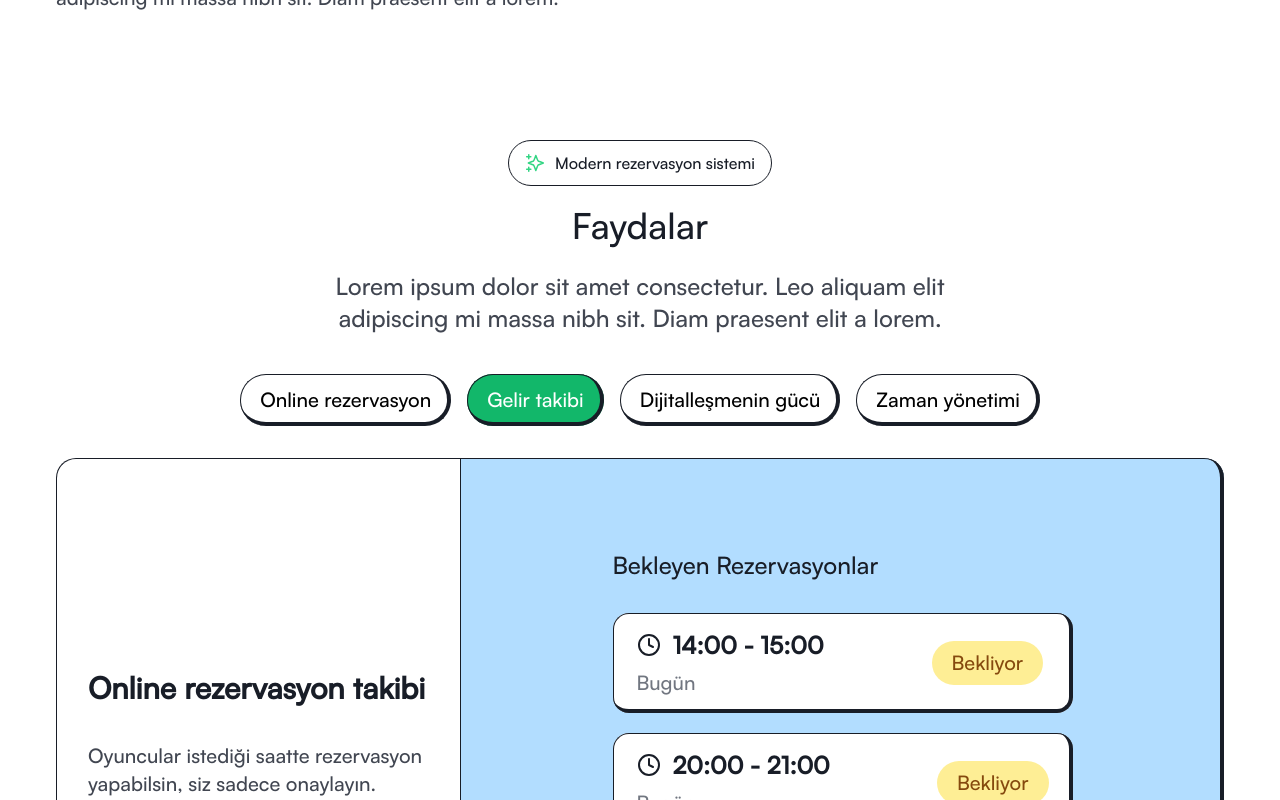
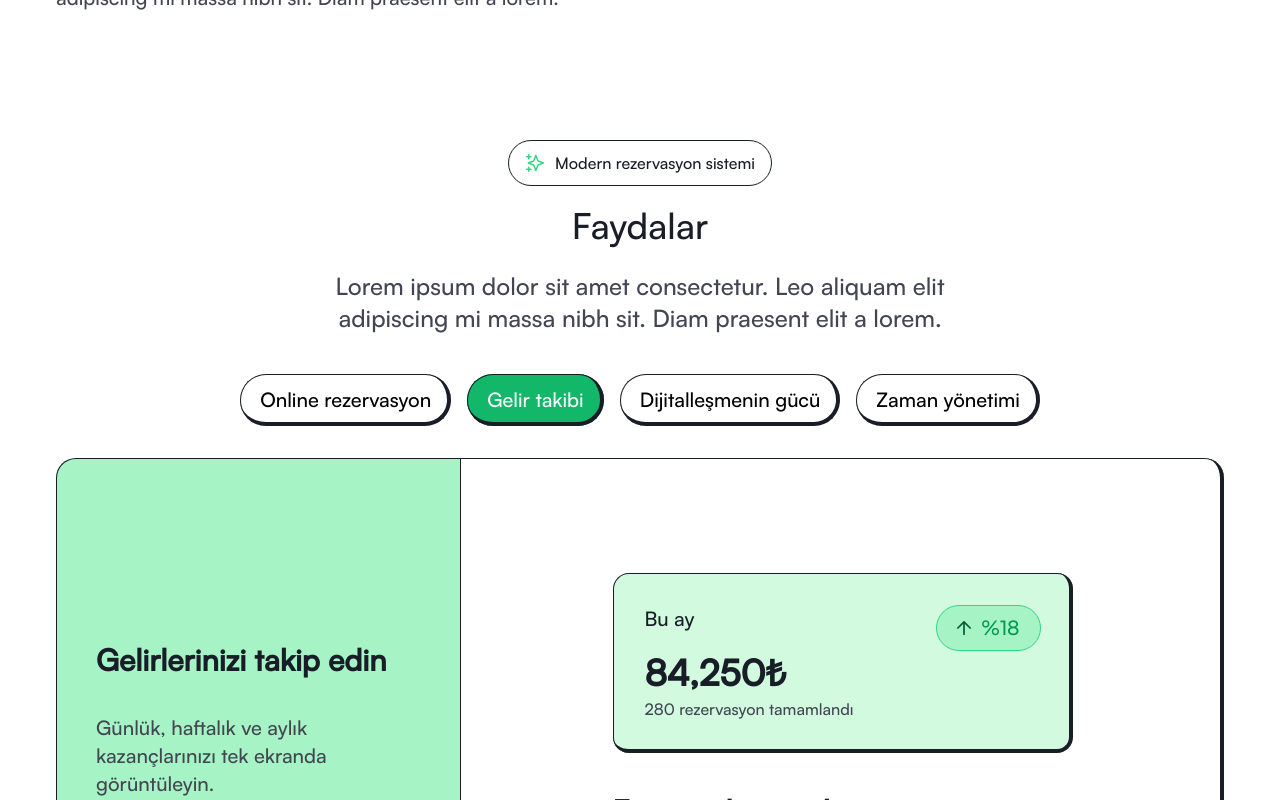
Before and after one commit to tbsoysal/sahadijital, a Next.js app: page / in a window 1280 px wide. Both pictures are taken after a click on the button "Gelir takibi". Shown: the part 2646-3446 px from the top of the page. Built offline with nearby package versions, Linux system fonts and the light colour scheme.

Commit message:
create benefit card component

```diff
--- a/src/app/globals.css
+++ b/src/app/globals.css
@@ -40,7 +40,7 @@ font-face {
   }
 
   .border-effect {
-    @apply relative before:absolute before:inset-0 before:border-primary-color before:border-t before:border-l before:rounded-full after:absolute after:inset-0 after:border-primary-color after:border-b-4 after:border-r-4 after:rounded-full;
+    @apply relative before:absolute before:inset-0 before:border-primary-color before:border-t before:border-l before:rounded-full before:pointer-events-none before:select-none after:absolute after:inset-0 after:border-primary-color after:border-b-4 after:border-r-4 after:rounded-full after:pointer-events-none after:select-none;
   }
 
   .nav-link {
@@ -53,6 +53,18 @@ font-face {
 
   .btn-secondary {
     @apply block bg-white text-black text-base rounded-lg cursor-pointer px-4 py-2.5 hover:after:border-b-1 hover:after:border-r-1;
+  }
+
+  .benefitContainer {
+    @apply max-w-[1264px] mx-auto bg-white rounded-[20px] after:rounded-[20px] before:rounded-[20px] tablet:flex tablet:h-[586px];
+  }
+
+  .benefitTextContainer {
+    @apply flex flex-col w-full p-8 mx-auto tablet:justify-center tablet:max-w-[404px] desktop:max-w-[508px];
+  }
+
+  .benefitImageContainer {
+    @apply w-full flex justify-start rounded-[20px] rounded-t-none items-center overflow-hidden p-8 tablet:rounded-l-none tablet:rounded-t-[20px] tablet:border-l-1;
   }
 }
 
--- a/src/components/sections/Benefits.tsx
+++ b/src/components/sections/Benefits.tsx
@@ -3,7 +3,8 @@
 import Badge from "@/components/ui/Badge"
 import { useState } from "react"
 import { cn } from "@/lib/utils";
-import Image from "next/image";
+import BenefitBox1 from "@/components/ui/BenefitBox1";
+import BenefitBox2 from "../ui/BenefitBox2";
 
 const tabs = [
   "Online rezervasyon",
@@ -12,8 +13,14 @@ const tabs = [
   "Zaman yönetimi",
 ]
 
+const tabComponents = [
+  <BenefitBox1 />,
+  <BenefitBox2 />
+]
+
 export default function Benefits() {
   const [tabSelected, setTabSelected] = useState(0);
+  const ActiveTab = tabComponents[tabSelected];
 
   return (
     <section className="max-w-[1264px] mx-auto px-5 py-12 tablet:px-12 tablet:py-16 desktop:px-0">
@@ -45,44 +52,8 @@ export default function Benefits() {
         }
       </div>
 
-      {/* Tab Contents */}
-      <div className="max-w-[1264px] mx-auto bg-white border-effect rounded-[20px] after:rounded-[20px] before:rounded-[20px] tablet:flex tablet:h-[586px]">
-        {/* Text Content */}
-        <div className="max-w-[404px] flex flex-col p-8 mx-auto tablet:justify-center desktop:max-w-[508px]">
-          <h3 className="font-bold text-3xl leading-[44px] mb-8">Online rezervasyon takibi</h3>
-          <p className="font-medium text-xl text-secondary-color leading-[28px] mb-2.5">Oyuncular istediği saatte rezervasyon yapabilsin, siz sadece onaylayın.</p>
-          <p className="font-medium text-xl text-secondary-color leading-[28px]">7/24 açık sanal saha defteriniz olsun.</p>
-        </div>
-        {/* Image content */}
-        <div className="w-full flex justify-start rounded-[20px] rounded-t-none items-center bg-[#B2DDFF] overflow-hidden p-8 tablet:rounded-l-none tablet:rounded-t-[20px] tablet:border-l-1">
-          <div className="mx-auto">
-            <p className="font-medium text-2xl text-start mb-8 ">Bekleyen Rezervasyonlar</p>
-            {/* Reservation Card */}
-            <div className="grid gap-5  overflow-hidden">
-              {
-                [
-                  "14:00 - 15:00",
-                  "20:00 - 21:00",
-                  "22:00 - 23:00"
-                ].map((time, index) => {
-                  return (
-                    <div key={index} className="flex items-center gap-[108px] bg-white border-effect rounded-[16px] after:rounded-[16px] before:rounded-[16px] w-[460px] px-6 py-4">
-                      <div className="flex flex-col gap-2">
-                        <div className="flex gap-3 items-center">
-                          <Image src="/images/clock.svg" alt="clock icon" width={24} height={24} />
-                          <span className="font-bold text-2xl min-w-max">{time}</span>
-                        </div>
-                        <span className="block font-medium text-xl text-[#717680]">Bugün</span>
-                      </div>
-                      <span className="block bg-[#FEEE95] text-[#85490E] text-xl font-medium rounded-full px-5 py-2">Bekliyor</span>
-                    </div>
-                  )
-                })
-              }
-            </div>
-          </div>
-        </div>
-      </div>
+      {/* Benefit Card */}
+      {ActiveTab}
 
     </section>
   )
--- /dev/null
+++ b/src/components/ui/BenefitBox1.tsx
@@ -0,0 +1,43 @@
+import Image from "next/image"
+
+export default function BenefitBox1() {
+  return (
+    <div className="benefitContainer border-effect">
+      {/* Text Content */}
+      <div className="benefitTextContainer">
+        <h3 className="font-bold text-3xl leading-[44px] mb-8">Online rezervasyon takibi</h3>
+        <p className="font-medium text-xl text-secondary-color leading-[28px] mb-2.5">Oyuncular istediği saatte rezervasyon yapabilsin, siz sadece onaylayın.</p>
+        <p className="font-medium text-xl text-secondary-color leading-[28px]">7/24 açık sanal saha defteriniz olsun.</p>
+      </div>
+      {/* Image content */}
+      <div className="benefitImageContainer bg-[#B2DDFF]">
+        <div className="mx-auto">
+          <p className="font-medium text-2xl text-start mb-8 ">Bekleyen Rezervasyonlar</p>
+          {/* Reservation Card */}
+          <div className="grid gap-5  overflow-hidden">
+            {
+              [
+                "14:00 - 15:00",
+                "20:00 - 21:00",
+                "22:00 - 23:00"
+              ].map((time, index) => {
+                return (
+                  <div key={index} className="flex items-center gap-[108px] bg-white border-effect rounded-[16px] after:rounded-[16px] before:rounded-[16px] w-[460px] px-6 py-4">
+                    <div className="flex flex-col gap-2">
+                      <div className="flex gap-3 items-center">
+                        <Image src="/images/clock.svg" alt="clock icon" width={24} height={24} />
+                        <span className="font-bold text-2xl min-w-max">{time}</span>
+                      </div>
+                      <span className="block font-medium text-xl text-[#717680]">Bugün</span>
+                    </div>
+                    <span className="block bg-[#FEEE95] text-[#85490E] text-xl font-medium rounded-full px-5 py-2">Bekliyor</span>
+                  </div>
+                )
+              })
+            }
+          </div>
+        </div>
+      </div>
+    </div>
+  )
+}
--- /dev/null
+++ b/src/components/ui/BenefitBox2.tsx
@@ -0,0 +1,59 @@
+import Image from "next/image"
+
+export default function BenefitBox2() {
+  return (
+    <div className="benefitContainer border-effect">
+
+      {/* Text Content */}
+      <div className="benefitTextContainer p-10! rounded-t-[20px] tablet:rounded-t-none tablet:rounded-l-[20px] bg-[#A6F4C5]">
+        <h3 className="font-bold text-3xl leading-[44px] mb-8">Gelirlerinizi takip edin</h3>
+        <p className="font-medium text-xl text-secondary-color leading-[28px] mb-2.5">Günlük, haftalık ve aylık kazançlarınızı tek ekranda görüntüleyin.</p>
+        <p className="font-medium text-xl text-secondary-color leading-[28px]">Hangi saatlerin daha yoğun olduğunu takip edin.</p>
+      </div>
+
+      {/* Image content */}
+      <div className="benefitImageContainer">
+        <div className="mx-auto">
+
+          {/* Card */}
+          <div className="flex justify-between items-start w-[460px] bg-[#D1FADF] p-8 mb-10 border-effect rounded-[16px] before:rounded-[16px] after:rounded-[16px]">
+            <div className="flex flex-col">
+              <span className="font-medium text-xl mb-5">Bu ay</span>
+              <span className="font-bold text-4xl mb-1">84,250₺</span>
+              <span className="font-medium text-base text-secondary-color">280 rezervasyon tamamlandı</span>
+            </div>
+            <span className="flex items-center bg-[#A6F4C5] rounded-full border-1 border-[#32D583] px-5 py-2">
+              <Image src="/images/arrow.svg" alt="arrow icon" width={14} height={14} className="mr-2.5" />
+              <span className="block font-medium text-xl text-[#039855]">%18</span>
+            </span>
+          </div>
+
+          {/* Info */}
+          <div>
+            <span className="block font-bold text-3xl mb-6">En popüler saatler</span>
+
+            <div className="flex items-center mb-5">
+              <Image src="/images/clock.svg" alt="clock icon" width={24} height={24} className="mr-2" />
+              <span className="font-medium text-xl mr-3">21:00-22:00</span>
+              <div className="w-[240px] h-[24px] bg-[#F5F5F5] rounded-full border border-secondary-color mr-3">
+                <div className="w-[205px] h-[24px] bg-primary rounded-full border-secondary-color"></div>
+              </div>
+              <span className="font-medium text-xl">%90</span>
+            </div>
+
+            <div className="flex items-center">
+              <Image src="/images/clock.svg" alt="clock icon" width={24} height={24} className="mr-2" />
+              <span className="font-medium text-xl mr-3">18:00-19:00</span>
+              <div className="w-[240px] h-[24px] bg-[#F5F5F5] rounded-full border border-secondary-color mr-3">
+                <div className="w-[167px] h-[24px] bg-primary rounded-full border-secondary-color"></div>
+              </div>
+              <span className="font-medium text-xl">%70</span>
+            </div>
+
+          </div>
+
+        </div>
+      </div>
+    </div>
+  )
+}
```
Also changed, not shown: public/images/arrow.svg (added).
